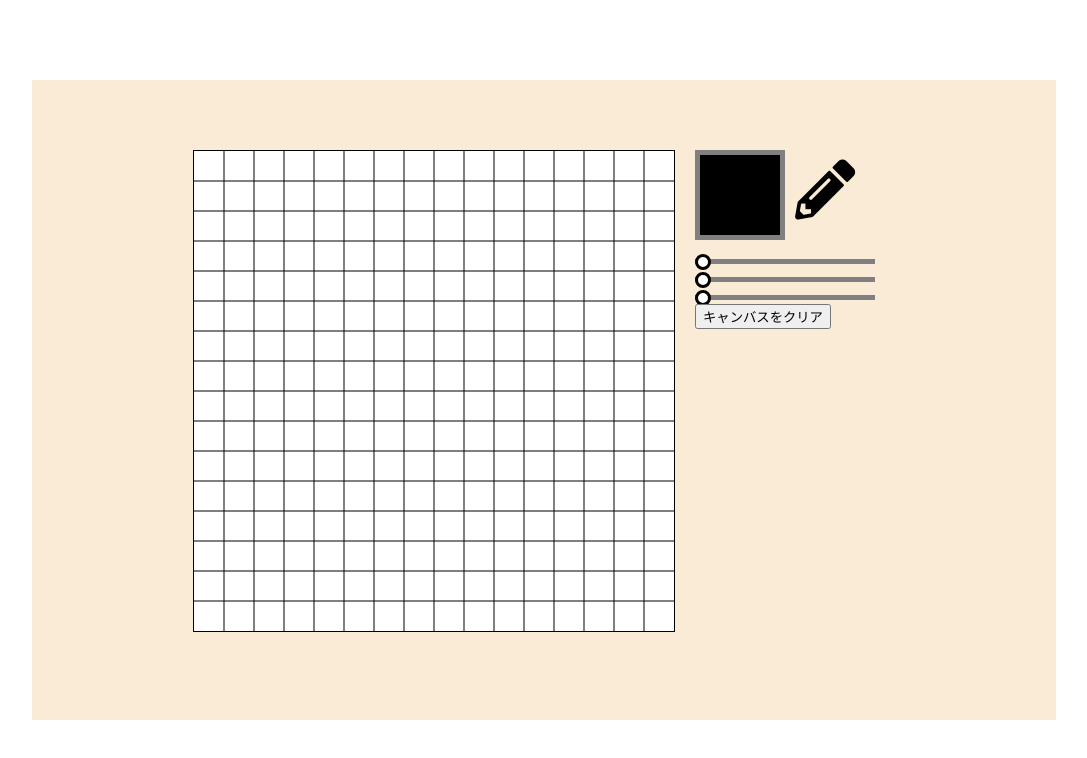
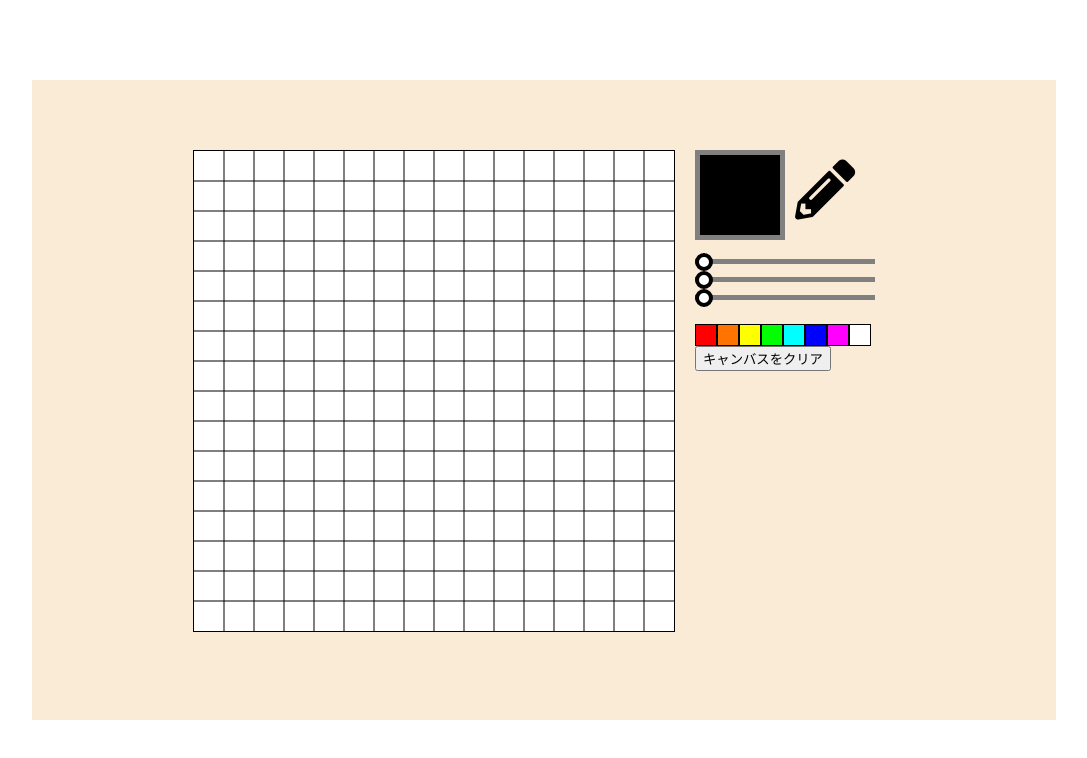
Before and after one commit to 25000cc/dots, a plain HTML site: page index.html in a window 1280 px wide. Shown: the whole page, without its empty margins (96-1183 px from the left). Drawn offline with nearby package versions, Linux system fonts and the light colour scheme.

Commit message:
カラープリセット

```diff
--- a/index.html
+++ b/index.html
@@ -21,6 +21,16 @@
         <input type="range" id="R-range" class="range" value="0" min="0" max="255">
         <input type="range" id="G-range" class="range" value="0" min="0" max="255">
         <input type="range" id="B-range" class="range" value="0" min="0" max="255">
+        <div class="blocks">
+          <div id="block1" class="block"></div>
+          <div id="block2" class="block"></div>
+          <div id="block3" class="block"></div>
+          <div id="block4" class="block"></div>
+          <div id="block5" class="block"></div>
+          <div id="block6" class="block"></div>
+          <div id="block7" class="block"></div>
+          <div id="block8" class="block"></div>
+        </div>
         <button id="clear">キャンバスをクリア</button>
       </div>
     </div>
--- a/script.js
+++ b/script.js
@@ -100,4 +100,16 @@ $(function() {
       ctx.fillRect(0, 0, width, width)
     }
   }
+
+  for (let i = 1; i < 9; i++) {
+    const block = $(`#block${i}`)[0];
+    block.onclick = () => {
+      const backgroundColor = window.getComputedStyle(block).backgroundColor;
+      preview.style.backgroundColor = backgroundColor;
+      const arr = backgroundColor.match(/[0-9]+\.?[0-9]*/g);
+      for (let i = 0; i < 3; i++) {
+        RGB[i].value = arr[i];
+      }
+    }
+  }
 });
--- a/style.css
+++ b/style.css
@@ -78,9 +78,29 @@
 .range::-webkit-slider-thumb {
   -webkit-appearance: none;
   background: white;
-  border: solid 0.4vh black;
-  height: 2vh;
-  width: 2vh;
+  border: solid 4px black;
+  height: 18px;
+  width: 18px;
   border-radius: 50%;
   cursor: pointer;
 }
+
+.blocks {
+  display: flex;
+  margin-top: 20px;
+}
+
+.block {
+  width: 20px;
+  height: 20px;
+  border: solid 1px black;
+}
+
+#block1 { background-color: red; }
+#block2 { background-color: rgb(255, 115, 0); }
+#block3 { background-color: rgb(255, 255, 0); }
+#block4 { background-color: rgb(0, 255, 0); }
+#block5 { background-color: rgb(0, 255, 255); }
+#block6 { background-color: rgb(0, 0, 255); }
+#block7 { background-color: rgb(255, 0, 255); }
+#block8 { background-color: rgba(255, 255, 255); }
```
